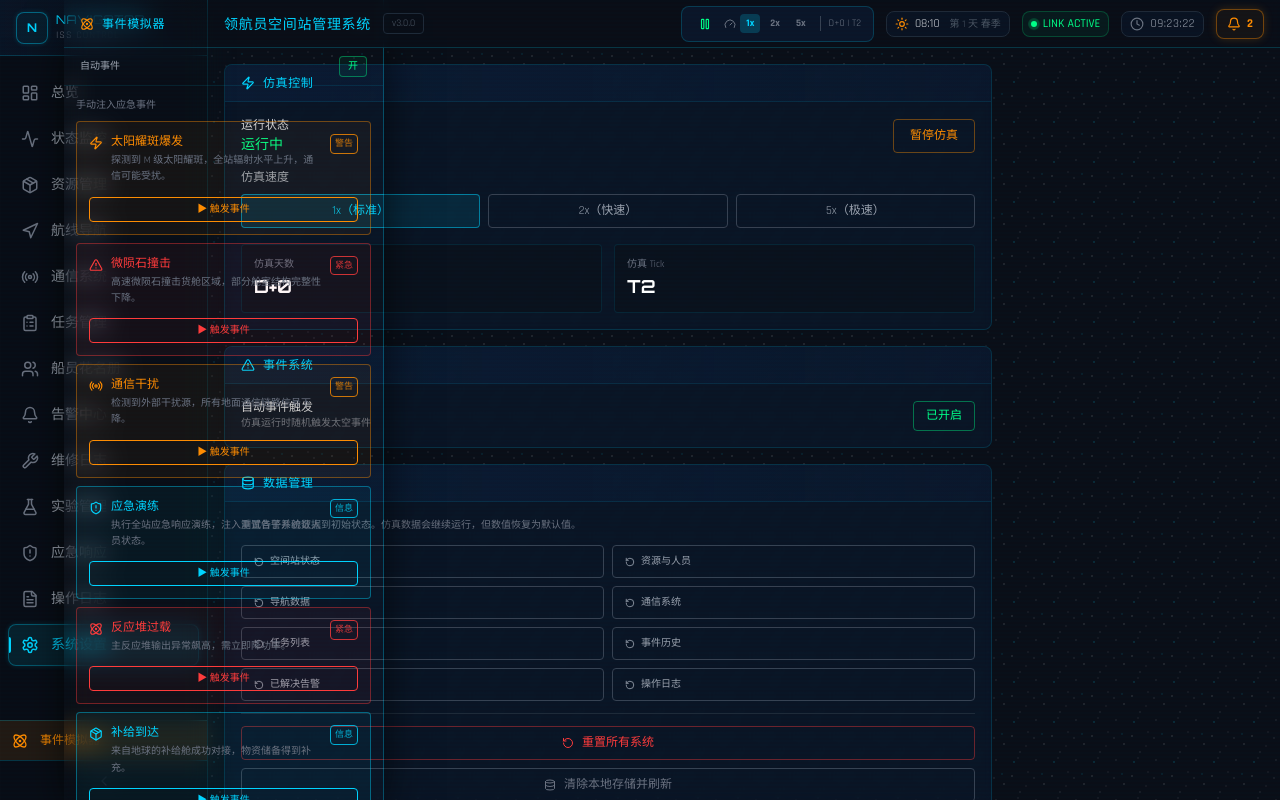
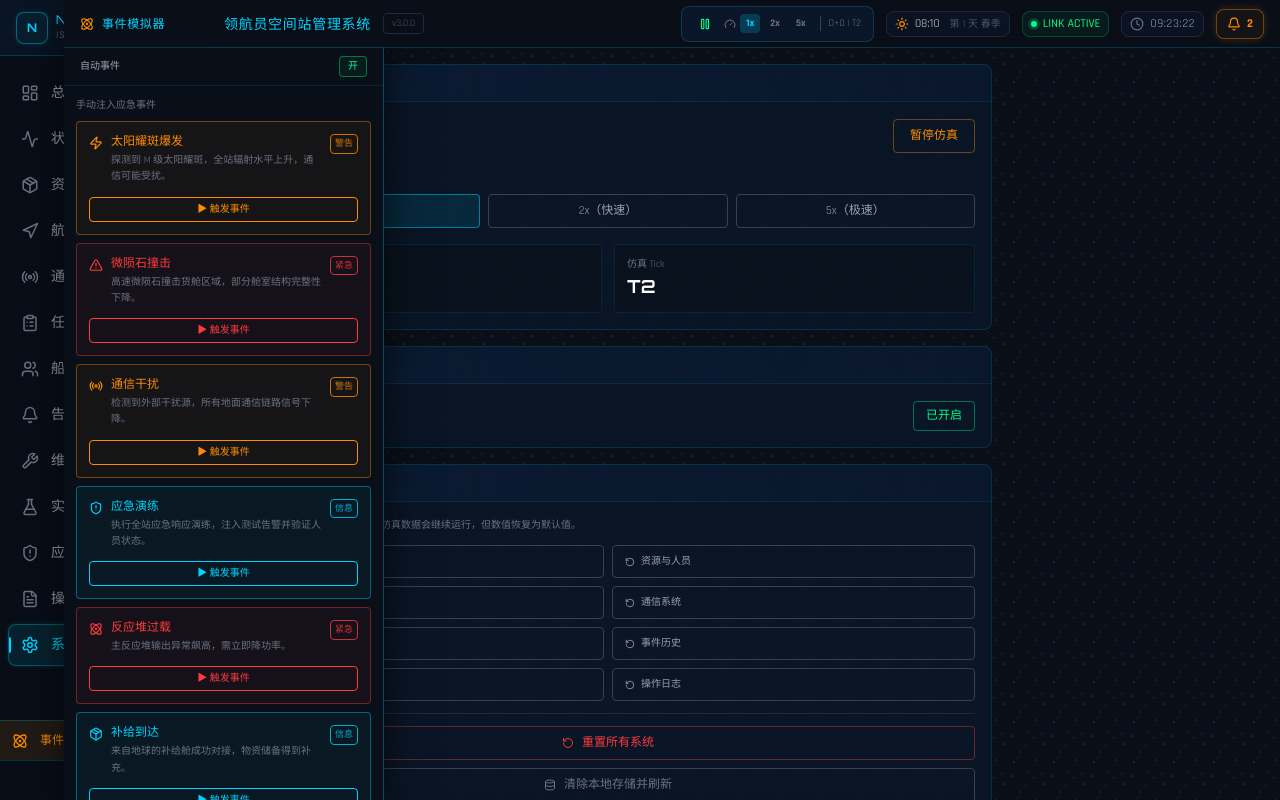
Before and after one commit to 550series/Navigator-ISS, a React (Vite) app: page /settings in a window 1280 px wide. Both pictures are taken after a click on the button "事件模拟器". Built offline with nearby package versions, Linux system fonts and the light colour scheme.

Commit message:
fix: fix EventSimulator background transparency issue

```diff
--- a/src/components/layout/EventSimulator.tsx
+++ b/src/components/layout/EventSimulator.tsx
@@ -54,7 +54,7 @@ export default function EventSimulator({ onClose }: { onClose: () => void }) {
   };
 
   return (
-    <div className="fixed left-16 top-0 h-full w-80 bg-space-900/98 backdrop-blur-md border-r border-cyber-blue/30 shadow-2xl shadow-black z-50 flex flex-col">
+    <div className="fixed left-16 top-0 h-full w-80 bg-space-900 border-r border-cyber-blue/30 shadow-2xl shadow-black z-50 flex flex-col">
       {/* 头部 */}
       <div className="h-12 border-b border-cyber-blue/20 flex items-center justify-between px-4 flex-shrink-0">
         <div className="flex items-center gap-2">
```
